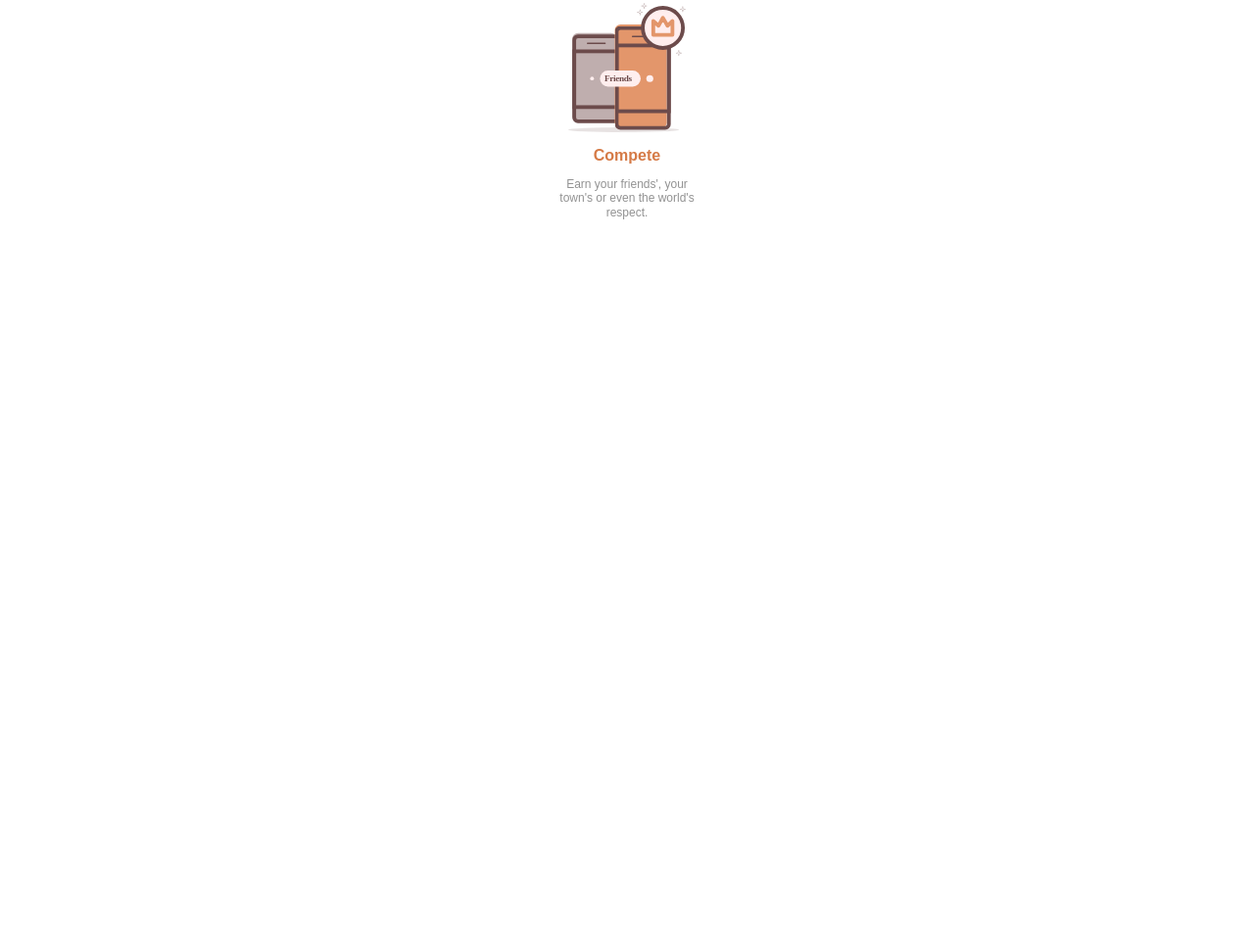
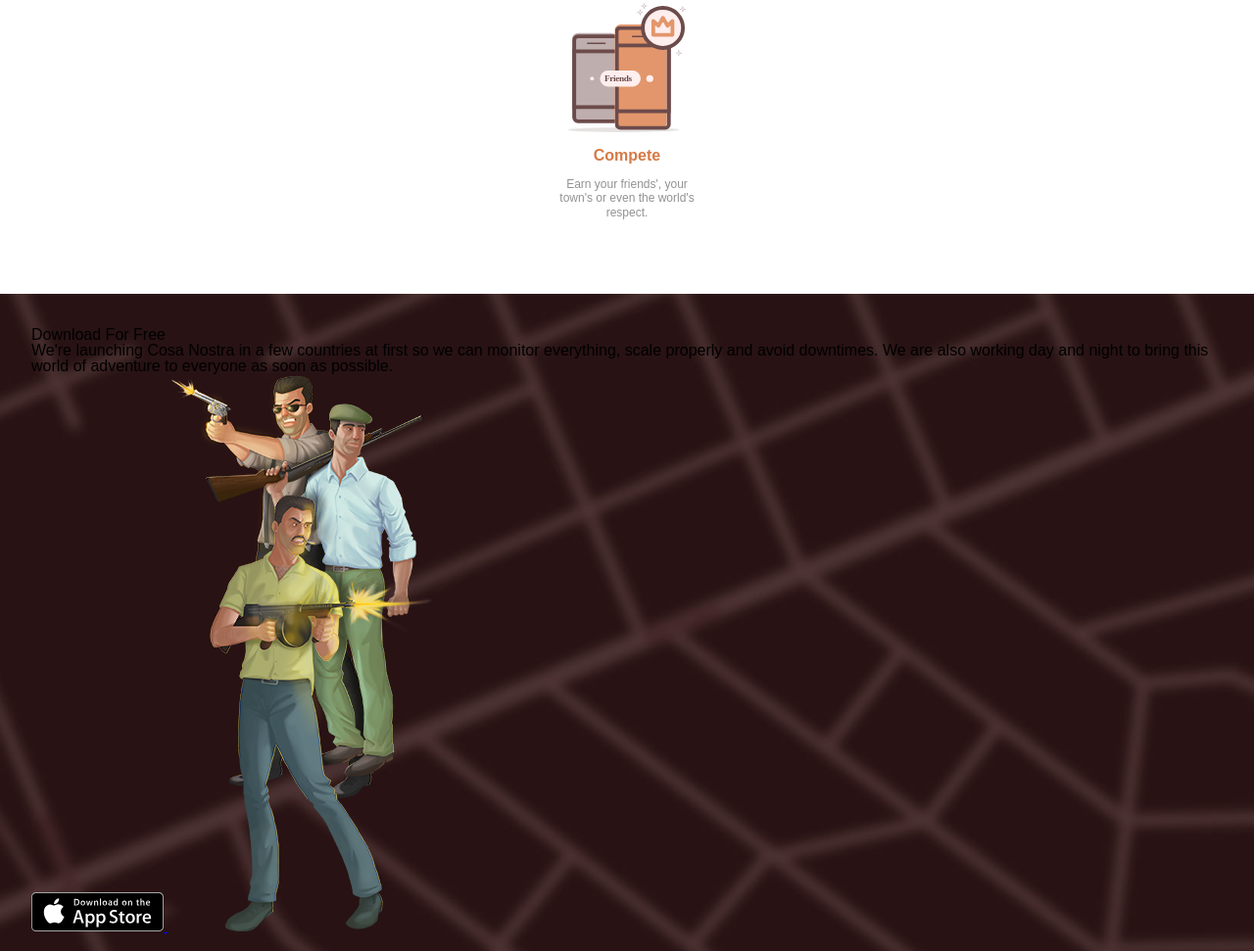
Before and after one commit to matheusgrieger/cosa-nostra, a website: page index.html in a window 1280 px wide. Shown: the part 2989-3960 px from the top of the page at 98% size. Before the commit the page ends 3289 px from the top, so only its background shows below. Drawn offline with Linux system fonts and the light colour scheme; a web font is replaced by a local one.

Commit message:
development

```diff
--- a/index.html
+++ b/index.html
@@ -84,5 +84,16 @@
                 </li>
             </ul>
         </section>
+        <section class="download">
+            <h3 class="title">
+                <strong>Download</strong>
+                For Free
+            </h3>
+            <p class="text-content">We're launching Cosa Nostra in a few countries at first so we can monitor everything, scale properly and avoid downtimes. We are also working day and night to bring this world of adventure to everyone as soon as possible.</p>
+            <a href="#" class="download-btn" target="_blank">
+                <img src="images/apple-store-badge.svg" alt="Download on the Apple Store">
+            </a>
+            <img src="images/gangsters.png" class="gangsters">
+        </section>
     </body>
 </html>
--- /dev/null
+++ b/src/less/download.less
@@ -0,0 +1,15 @@
+/**
+ * Download
+ * Mobile then Desktop
+ */
+.download {
+    background: url('images/map.jpg') no-repeat center / cover;
+    position: relative;
+    z-index: 1;
+    overflow: hidden;
+    padding: 34px 32px 256px;
+
+    .title {
+
+    }
+}
--- a/src/less/style.less
+++ b/src/less/style.less
@@ -29,3 +29,8 @@
  * Features
  */
 @import 'features';
+
+/**
+ * Download
+ */
+@import 'download';
```
Also changed, not shown: dist/images/gangsters.png (added), dist/images/map.jpg (added), dist/style.min.css, images/gangsters.png (added), images/map.jpg (added), 1 other file.
